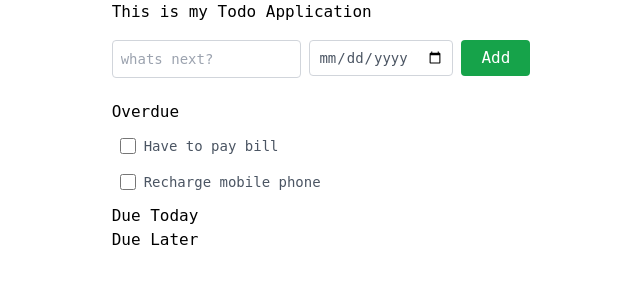
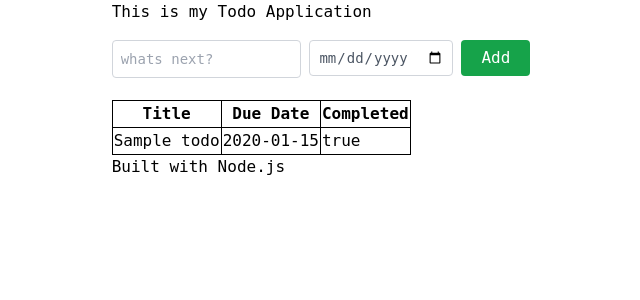
Before and after one commit to vineethayasa/example, a Node server app: page / in a window 1280 px wide. Shown: the top 300 px of the page, without its empty margins (315-955 px from the left). Run offline with Node 20, Linux system fonts and the light colour scheme; tables that the repository leaves empty hold one stand-in row (values such as "Sample post"); some libraries are stand-ins or nearby versions.

Commit message:
Update index.ejs

```diff
--- a/todo-app/views/index.ejs
+++ b/todo-app/views/index.ejs
@@ -26,36 +26,8 @@
                         </div>
                     </div>
                 </form>
-
-                <div>
-                    <h5>Overdue</h5>
-                    <ul class="list-none">
-                        <li class="Todo-Item">
-                            <div class="flex w-fit my-2 py-1 px-2 items-center hover:bg-purple-50 rounded">
-                                <input type="checkbox" id="todo-checkbox-1" class="w-4 h-4 text-blue bg-gray-100 rounded border-gray-300">
-                                <label for="todo-checkbox-1" class="ml-2 text-sm text-gray-600 cursor-pointer">Have to pay bill</label>
-                                <a href="#" class="hidden trash-icon ml-2">
-                                    <svg xmlns="http://www.w3.org/2000/svg" fill="none" viewBox="0 0 24 24" stroke-width="1.5" stroke="currentColor" class="w-4 h-4">
-                                        <path stroke-linecap="round" stroke-linejoin="round" d="M14.74 9l-.346 9m-4.788 0L9.26 9m9.968-3.21c.342.052.682.107 1.022.166m-1.022-.165L18.16 19.673a2.25 2.25 0 01-2.244 2.077H8.084a2.25 2.25 0 01-2.244-2.077L4.772 5.79m14.456 0a48.108 48.108 0 00-3.478-.397m-12 .562c.34-.059.68-.114 1.022-.165m0 0a48.11 48.11 0 013.478-.397m7.5 0v-.916c0-1.18-.91-2.164-2.09-2.201a51.964 51.964 0 00-3.32 0c-1.18.037-2.09 1.022-2.09 2.201v.916m7.5 0a48.667 48.667 0 00-7.5 0" />
-                                      </svg>
-                                </a>
-                            </div>
-                        </li>
-                        <li class="Todo-Item">
-                            <div class="flex w-fit my-2 py-1 px-2 items-center hover:bg-purple-50 rounded">
-                                <input type="checkbox" id="todo-checkbox-2" class="w-4 h-4 text-blue bg-gray-100 rounded border-gray-300">
-                                <label for="todo-checkbox-2" class="ml-2 text-sm text-gray-600 cursor-pointer">Recharge mobile phone</label>
-                                <a href="#" class="hidden trash-icon ml-2">
-                                    <svg xmlns="http://www.w3.org/2000/svg" fill="none" viewBox="0 0 24 24" stroke-width="1.5" stroke="currentColor" class="w-4 h-4">
-                                        <path stroke-linecap="round" stroke-linejoin="round" d="M14.74 9l-.346 9m-4.788 0L9.26 9m9.968-3.21c.342.052.682.107 1.022.166m-1.022-.165L18.16 19.673a2.25 2.25 0 01-2.244 2.077H8.084a2.25 2.25 0 01-2.244-2.077L4.772 5.79m14.456 0a48.108 48.108 0 00-3.478-.397m-12 .562c.34-.059.68-.114 1.022-.165m0 0a48.11 48.11 0 013.478-.397m7.5 0v-.916c0-1.18-.91-2.164-2.09-2.201a51.964 51.964 0 00-3.32 0c-1.18.037-2.09 1.022-2.09 2.201v.916m7.5 0a48.667 48.667 0 00-7.5 0" />
-                                      </svg>
-                                </a>
-                            </div>
-                        </li>
-                    </ul>
-                    <h5>Due Today</h5>
-                    <h5>Due Later</h5>
-                </div>
+                <%- include('todos.ejs') %>
+                <%- include('footer.ejs') %>
             </div>
         </div>
     </body>
```
